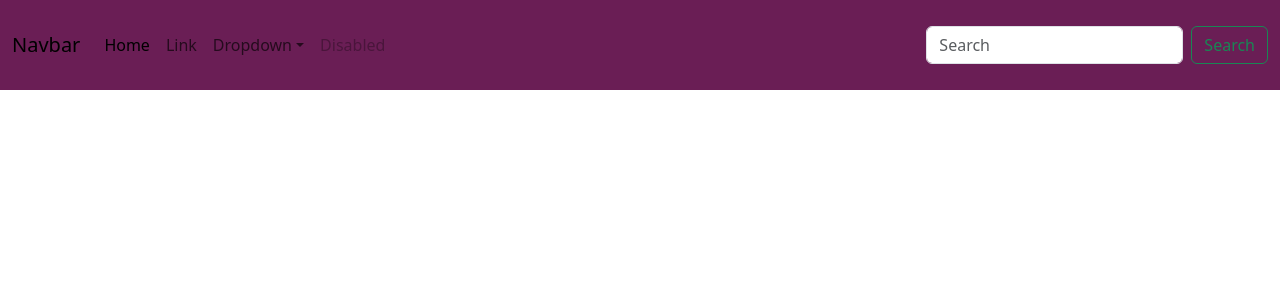
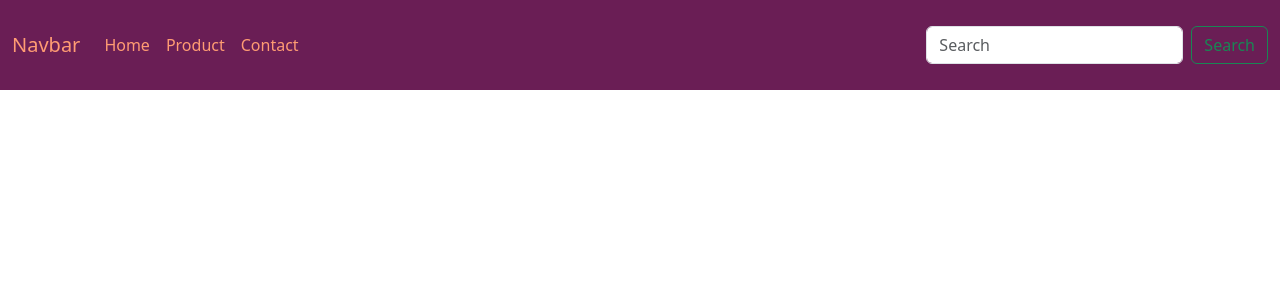
Before and after one commit to gayathirijeyananthan/Page-1, a React (Create React App) app in the folder 1st/: page / in a window 1280 px wide. Shown: the top 300 px of the page. Built offline with nearby package versions, Linux system fonts and the light colour scheme; a small style sheet from the web is missing.

Commit message:
Navbar added

```diff
--- a/1st/src/components/Nav.js
+++ b/1st/src/components/Nav.js
@@ -3,40 +3,32 @@ import React from 'react'
 export const Nav = () => {
   return (
     <nav class="navbar navbar-expand-lg" style={{ backgroundColor: '#6A1E55',height:"90px" }}>
-    <div class="container-fluid">
-      <a class="navbar-brand" href="#">Navbar</a>
+    <div class="container-fluid"  >
+      <a class="navbar-brand" href="#" style={{ color:"#FF9C73"}}>Navbar</a>
       <button class="navbar-toggler" type="button" data-bs-toggle="collapse" data-bs-target="#navbarSupportedContent" aria-controls="navbarSupportedContent" aria-expanded="false" aria-label="Toggle navigation">
         <span class="navbar-toggler-icon"></span>
       </button>
-      <div class="collapse navbar-collapse" id="navbarSupportedContent">
-        <ul class="navbar-nav me-auto mb-2 mb-lg-0">
+      <div class="collapse navbar-collapse" id="navbarSupportedContent" >
+
+        <ul class="navbar-nav me-auto mb-2 mb-lg-0" style={{justifyContent:"center"}} >
           <li class="nav-item">
-            <a class="nav-link active" aria-current="page" href="#">Home</a>
+            <a class="nav-link active" aria-current="page" href="#" style={{ color:"#FF9C73"}}>Home</a>
           </li>
           <li class="nav-item">
-            <a class="nav-link" href="#">Link</a>
-          </li>
-          <li class="nav-item dropdown">
-            <a class="nav-link dropdown-toggle" href="#" role="button" data-bs-toggle="dropdown" aria-expanded="false">
-              Dropdown
-            </a>
-            <ul class="dropdown-menu">
-              <li><a class="dropdown-item" href="#">Action</a></li>
-              <li><a class="dropdown-item" href="#">Another action</a></li>
-              <li><hr class="dropdown-divider"/></li>
-              <li><a class="dropdown-item" href="#">Something else here</a></li>
-            </ul>
+            <a class="nav-link" href="#" style={{ color:"#FF9C73"}}>Product</a>
           </li>
           <li class="nav-item">
-            <a class="nav-link disabled" aria-disabled="true">Disabled</a>
+            <a class="nav-link" href="#" style={{ color:"#FF9C73"}}>Contact</a>
           </li>
+
         </ul>
+        </div>
         <form class="d-flex" role="search">
           <input class="form-control me-2" type="search" placeholder="Search" aria-label="Search"/>
           <button class="btn btn-outline-success" type="submit">Search</button>
         </form>
       </div>
-    </div>
+
   </nav>
   )
 }
```
